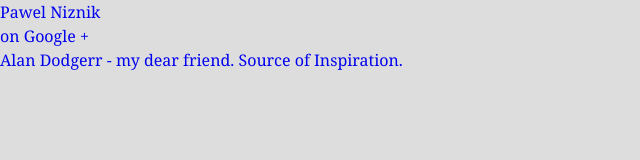
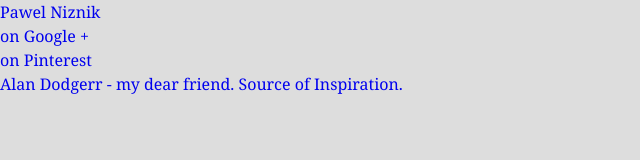
Before and after one commit to cziko/yoke, a plain HTML site: page sitemap.html in a window 1280 px wide. Shown: the whole page, without its empty margins (0-640 px from the left). Drawn offline with nearby package versions, Linux system fonts and the light colour scheme.

Commit message:
Update sitemap.html

```diff
--- a/sitemap.html
+++ b/sitemap.html
@@ -22,6 +22,7 @@
   <ul style="list-style-type: circle">
     <li><a href="http://about.me/niznikpawel">Pawel Niznik</a></li>
     <li><a href="https://plus.google.com/109501408959348541947/posts">on Google +</a></li>
+    <li><a href="http://www.pinterest.com/wilhelmniznik">on Pinterest</a></li>
     <li><a href="https://plus.google.com/114434122107055330691/posts">Alan Dodgerr - my dear friend. Source of Inspiration.</a></li>
   </ul>
 </p>
```
